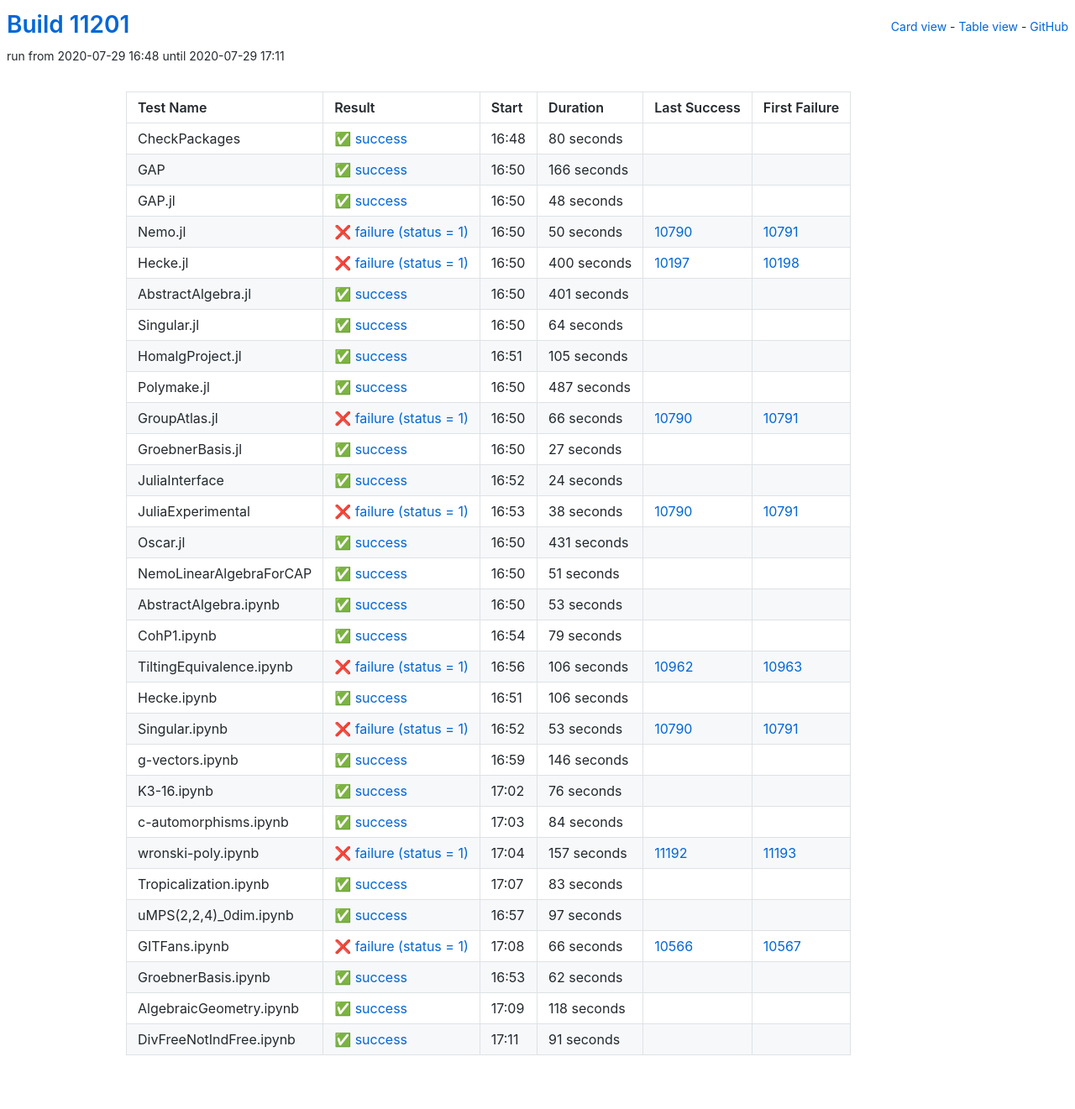
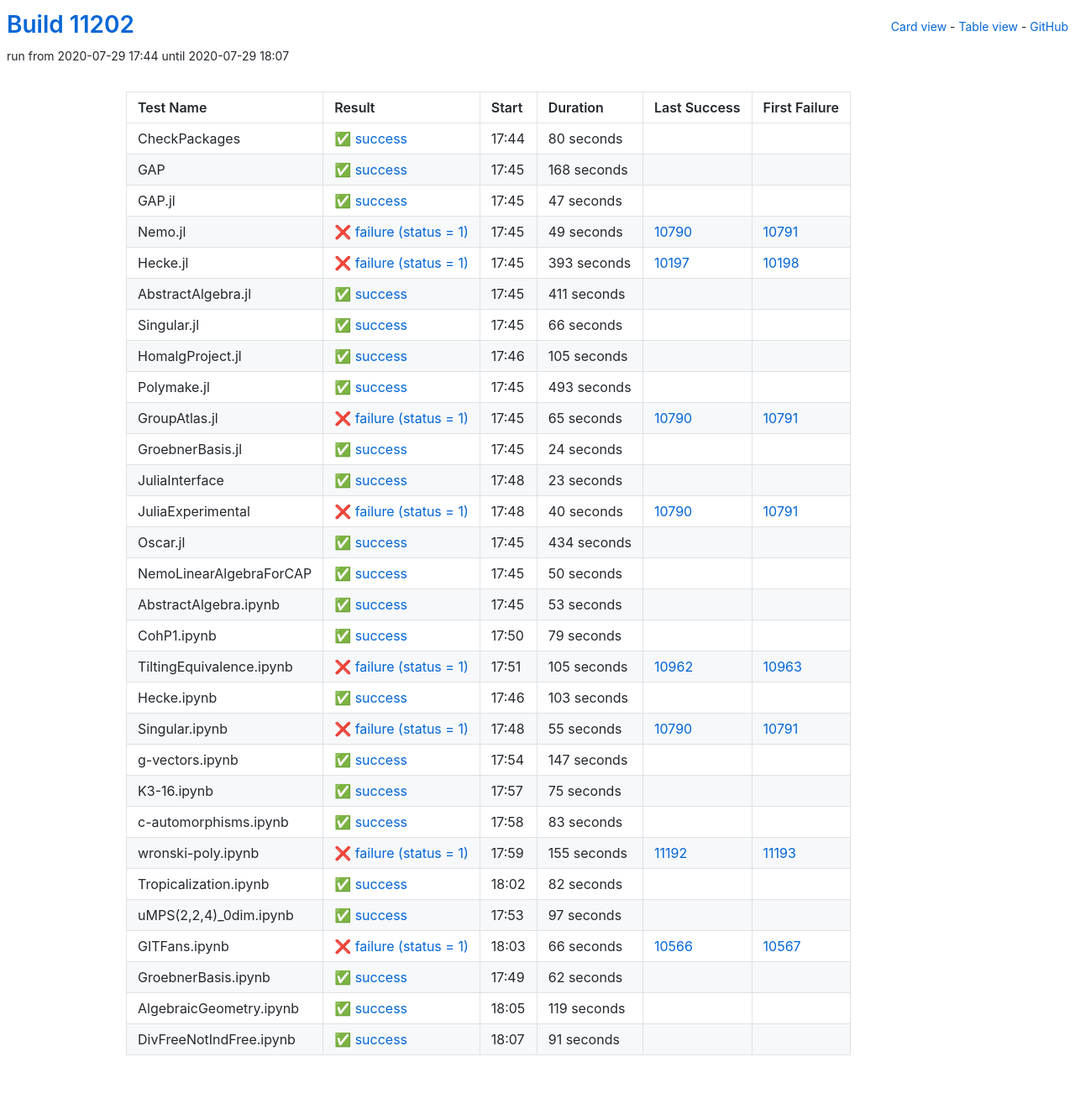
Before and after one commit to oscar-system/oscar-ci-status, a Jekyll site: the page built from table.html, in a window 1280 px wide. Shown: the whole page at 84% size. Built offline with Jekyll 4.4.1, drawn with Linux system fonts in a browser that asks for light colours.

Commit message:
Build #11202

```diff
--- a/_data/ci.yml
+++ b/_data/ci.yml
@@ -1,6 +1,6 @@
 ---
-build: 11201
-build_url: https://oscarci.mathematik.uni-kl.de/job/oscar/11201/
+build: 11202
+build_url: https://oscarci.mathematik.uni-kl.de/job/oscar/11202/
 job: oscar
 organization: oscar-system
 repo: oscar-ci-status
@@ -8,8 +8,8 @@
 tests:
 - name: CheckPackages
   id: checkpackages
-  log: https://oscarci.mathematik.uni-kl.de/job/oscar/11201/artifact/logs/build-11201/CheckPackages.log
-  start: 2020-07-29 16:48
+  log: https://oscarci.mathematik.uni-kl.de/job/oscar/11202/artifact/logs/build-11202/CheckPackages.log
+  start: 2020-07-29 17:44
   success: true
   exitcode: 0
   status: success
@@ -20,80 +20,80 @@
   first_failure_url:
 - name: GAP
   id: gap
-  log: https://oscarci.mathematik.uni-kl.de/job/oscar/11201/artifact/logs/build-11201/GAP.log
-  start: 2020-07-29 16:50
+  log: https://oscarci.mathematik.uni-kl.de/job/oscar/11202/artifact/logs/build-11202/GAP.log
+  start: 2020-07-29 17:45
   success: true
   exitcode: 0
   status: success
-  duration: 166
+  duration: 168
   last_success: false
   last_success_url:
   first_failure: false
   first_failure_url:
 - name: GAP.jl
   id: gap-jl
-  log: https://oscarci.mathematik.uni-kl.de/job/oscar/11201/artifact/logs/build-11201/GAP.jl.log
-  start: 2020-07-29 16:50
+  log: https://oscarci.mathematik.uni-kl.de/job/oscar/11202/artifact/logs/build-11202/GAP.jl.log
+  start: 2020-07-29 17:45
   success: true
   exitcode: 0
   status: success
-  duration: 48
+  duration: 47
   last_success: false
   last_success_url:
   first_failure: false
   first_failure_url:
 - name: Nemo.jl
   id: nemo-jl
-  log: https://oscarci.mathematik.uni-kl.de/job/oscar/11201/artifact/logs/build-11201/Nemo.jl.log
-  start: 2020-07-29 16:50
+  log: https://oscarci.mathematik.uni-kl.de/job/oscar/11202/artifact/logs/build-11202/Nemo.jl.log
+  start: 2020-07-29 17:45
   success: false
   exitcode: 1
   status: failure
-  duration: 50
+  duration: 49
   last_success: 10790
   last_success_url: https://oscarci.mathematik.uni-kl.de/job/oscar/10790/
   first_failure: 10791
   first_failure_url: https://oscarci.mathematik.uni-kl.de/job/oscar/10791/
 - name: Hecke.jl
   id: hecke-jl
-  log: https://oscarci.mathematik.uni-kl.de/job/oscar/11201/artifact/logs/build-11201/Hecke.jl.log
-  start: 2020-07-29 16:50
+  log: https://oscarci.mathematik.uni-kl.de/job/oscar/11202/artifact/logs/build-11202/Hecke.jl.log
+  start: 2020-07-29 17:45
   success: false
   exitcode: 1
   status: failure
-  duration: 400
+  duration: 393
   last_success: 10197
   last_success_url: https://oscarci.mathematik.uni-kl.de/job/oscar/10197/
   first_failure: 10198
   first_failure_url: https://oscarci.mathematik.uni-kl.de/job/oscar/10198/
 - name: AbstractAlgebra.jl
   id: abstractalgebra-jl
-  log: https://oscarci.mathematik.uni-kl.de/job/oscar/11201/artifact/logs/build-11201/AbstractAlgebra.jl.log
-  start: 2020-07-29 16:50
+  log: https://oscarci.mathematik.uni-kl.de/job/oscar/11202/artifact/logs/build-11202/AbstractAlgebra.jl.log
+  start: 2020-07-29 17:45
   success: true
   exitcode: 0
   status: success
-  duration: 401
+  duration: 411
   last_success: false
   last_success_url:
   first_failure: false
   first_failure_url:
 - name: Singular.jl
   id: singular-jl
-  log: https://oscarci.mathematik.uni-kl.de/job/oscar/11201/artifact/logs/build-11201/Singular.jl.log
-  start: 2020-07-29 16:50
+  log: https://oscarci.mathematik.uni-kl.de/job/oscar/11202/artifact/logs/build-11202/Singular.jl.log
+  start: 2020-07-29 17:45
   success: true
   exitcode: 0
   status: success
-  duration: 64
+  duration: 66
   last_success: false
   last_success_url:
   first_failure: false
   first_failure_url:
 - name: HomalgProject.jl
   id: homalgproject-jl
-  log: https://oscarci.mathematik.uni-kl.de/job/oscar/11201/artifact/logs/build-11201/HomalgProject.jl.log
-  start: 2020-07-29 16:51
+  log: https://oscarci.mathematik.uni-kl.de/job/oscar/11202/artifact/logs/build-11202/HomalgProject.jl.log
+  start: 2020-07-29 17:46
   success: true
   exitcode: 0
   status: success
@@ -104,44 +104,32 @@
   first_failure_url:
 - name: Polymake.jl
   id: polymake-jl
-  log: https://oscarci.mathematik.uni-kl.de/job/oscar/11201/artifact/logs/build-11201/Polymake.jl.log
-  start: 2020-07-29 16:50
+  log: https://oscarci.mathematik.uni-kl.de/job/oscar/11202/artifact/logs/build-11202/Polymake.jl.log
+  start: 2020-07-29 17:45
   success: true
   exitcode: 0
   status: success
-  duration: 487
+  duration: 493
   last_success: false
   last_success_url:
   first_failure: false
   first_failure_url:
 - name: GroupAtlas.jl
   id: groupatlas-jl
-  log: https://oscarci.mathematik.uni-kl.de/job/oscar/11201/artifact/logs/build-11201/GroupAtlas.jl.log
-  start: 2020-07-29 16:50
+  log: https://oscarci.mathematik.uni-kl.de/job/oscar/11202/artifact/logs/build-11202/GroupAtlas.jl.log
+  start: 2020-07-29 17:45
   success: false
   exitcode: 1
   status: failure
-  duration: 66
+  duration: 65
   last_success: 10790
   last_success_url: https://oscarci.mathematik.uni-kl.de/job/oscar/10790/
   first_failure: 10791
   first_failure_url: https://oscarci.mathematik.uni-kl.de/job/oscar/10791/
 - name: GroebnerBasis.jl
   id: groebnerbasis-jl
-  log: https://oscarci.mathematik.uni-kl.de/job/oscar/11201/artifact/logs/build-11201/GroebnerBasis.jl.log
-  start: 2020-07-29 16:50
-  success: true
-  exitcode: 0
-  status: success
-  duration: 27
-  last_success: false
-  last_success_url:
-  first_failure: false
-  first_failure_url:
-- name: JuliaInterface
-  id: juliainterface
-  log: https://oscarci.mathematik.uni-kl.de/job/oscar/11201/artifact/logs/build-11201/JuliaInterface.log
-  start: 2020-07-29 16:52
+  log: https://oscarci.mathematik.uni-kl.de/job/oscar/11202/artifact/logs/build-11202/GroebnerBasis.jl.log
+  start: 2020-07-29 17:45
   success: true
   exitcode: 0
   status: success
@@ -150,46 +138,58 @@
   last_success_url:
   first_failure: false
   first_failure_url:
+- name: JuliaInterface
+  id: juliainterface
+  log: https://oscarci.mathematik.uni-kl.de/job/oscar/11202/artifact/logs/build-11202/JuliaInterface.log
+  start: 2020-07-29 17:48
+  success: true
+  exitcode: 0
+  status: success
+  duration: 23
+  last_success: false
+  last_success_url:
+  first_failure: false
+  first_failure_url:
 - name: JuliaExperimental
   id: juliaexperimental
-  log: https://oscarci.mathematik.uni-kl.de/job/oscar/11201/artifact/logs/build-11201/JuliaExperimental.log
-  start: 2020-07-29 16:53
+  log: https://oscarci.mathematik.uni-kl.de/job/oscar/11202/artifact/logs/build-11202/JuliaExperimental.log
+  start: 2020-07-29 17:48
   success: false
   exitcode: 1
   status: failure
-  duration: 38
+  duration: 40
   last_success: 10790
   last_success_url: https://oscarci.mathematik.uni-kl.de/job/oscar/10790/
   first_failure: 10791
   first_failure_url: https://oscarci.mathematik.uni-kl.de/job/oscar/10791/
 - name: Oscar.jl
   id: oscar-jl
-  log: https://oscarci.mathematik.uni-kl.de/job/oscar/11201/artifact/logs/build-11201/Oscar.jl.log
-  start: 2020-07-29 16:50
+  log: https://oscarci.mathematik.uni-kl.de/job/oscar/11202/artifact/logs/build-11202/Oscar.jl.log
+  start: 2020-07-29 17:45
   success: true
   exitcode: 0
   status: success
-  duration: 431
+  duration: 434
   last_success: false
   last_success_url:
   first_failure: false
   first_failure_url:
 - name: NemoLinearAlgebraForCAP
   id: nemolinearalgebraforcap
-  log: https://oscarci.mathematik.uni-kl.de/job/oscar/11201/artifact/logs/build-11201/NemoLinearAlgebraForCAP.log
-  start: 2020-07-29 16:50
+  log: https://oscarci.mathematik.uni-kl.de/job/oscar/11202/artifact/logs/build-11202/NemoLinearAlgebraForCAP.log
+  start: 2020-07-29 17:45
   success: true
   exitcode: 0
   status: success
-  duration: 51
+  duration: 50
   last_success: false
   last_success_url:
   first_failure: false
   first_failure_url:
 - name: AbstractAlgebra.ipynb
   id: abstractalgebra-ipynb
-  log: https://oscarci.mathematik.uni-kl.de/job/oscar/11201/artifact/logs/build-11201/AbstractAlgebra.ipynb.log
-  start: 2020-07-29 16:50
+  log: https://oscarci.mathematik.uni-kl.de/job/oscar/11202/artifact/logs/build-11202/AbstractAlgebra.ipynb.log
+  start: 2020-07-29 17:45
   success: true
   exitcode: 0
   status: success
@@ -200,8 +200,8 @@
   first_failure_url:
 - name: CohP1.ipynb
   id: cohp1-ipynb
-  log: https://oscarci.mathematik.uni-kl.de/job/oscar/11201/artifact/logs/build-11201/CohP1.ipynb.log
-  start: 2020-07-29 16:54
+  log: https://oscarci.mathematik.uni-kl.de/job/oscar/11202/artifact/logs/build-11202/CohP1.ipynb.log
+  start: 2020-07-29 17:50
   success: true
   exitcode: 0
   status: success
@@ -212,92 +212,68 @@
   first_failure_url:
 - name: TiltingEquivalence.ipynb
   id: tiltingequivalence-ipynb
-  log: https://oscarci.mathematik.uni-kl.de/job/oscar/11201/artifact/logs/build-11201/TiltingEquivalence.ipynb.log
-  start: 2020-07-29 16:56
+  log: https://oscarci.mathematik.uni-kl.de/job/oscar/11202/artifact/logs/build-11202/TiltingEquivalence.ipynb.log
+  start: 2020-07-29 17:51
   success: false
   exitcode: 1
   status: failure
-  duration: 106
+  duration: 105
   last_success: 10962
   last_success_url: https://oscarci.mathematik.uni-kl.de/job/oscar/10962/
   first_failure: 10963
   first_failure_url: https://oscarci.mathematik.uni-kl.de/job/oscar/10963/
 - name: Hecke.ipynb
   id: hecke-ipynb
-  log: https://oscarci.mathematik.uni-kl.de/job/oscar/11201/artifact/logs/build-11201/Hecke.ipynb.log
-  start: 2020-07-29 16:51
+  log: https://oscarci.mathematik.uni-kl.de/job/oscar/11202/artifact/logs/build-11202/Hecke.ipynb.log
+  start: 2020-07-29 17:46
   success: true
   exitcode: 0
   status: success
-  duration: 106
+  duration: 103
   last_success: false
   last_success_url:
   first_failure: false
   first_failure_url:
 - name: Singular.ipynb
   id: singular-ipynb
-  log: https://oscarci.mathematik.uni-kl.de/job/oscar/11201/artifact/logs/build-11201/Singular.ipynb.log
-  start: 2020-07-29 16:52
+  log: https://oscarci.mathematik.uni-kl.de/job/oscar/11202/artifact/logs/build-11202/Singular.ipynb.log
+  start: 2020-07-29 17:48
   success: false
   exitcode: 1
   status: failure
-  duration: 53
+  duration: 55
   last_success: 10790
   last_success_url: https://oscarci.mathematik.uni-kl.de/job/oscar/10790/
   first_failure: 10791
   first_failure_url: https://oscarci.mathematik.uni-kl.de/job/oscar/10791/
 - name: g-vectors.ipynb
   id: g-vectors-ipynb
-  log: https://oscarci.mathematik.uni-kl.de/job/oscar/11201/artifact/logs/build-11201/g-vectors.ipynb.log
-  start: 2020-07-29 16:59
+  log: https://oscarci.mathematik.uni-kl.de/job/oscar/11202/artifact/logs/build-11202/g-vectors.ipynb.log
+  start: 2020-07-29 17:54
   success: true
   exitcode: 0
   status: success
-  duration: 146
+  duration: 147
   last_success: false
   last_success_url:
   first_failure: false
   first_failure_url:
 - name: K3-16.ipynb
   id: k3-16-ipynb
-  log: https://oscarci.mathematik.uni-kl.de/job/oscar/11201/artifact/logs/build-11201/K3-16.ipynb.log
-  start: 2020-07-29 17:02
+  log: https://oscarci.mathematik.uni-kl.de/job/oscar/11202/artifact/logs/build-11202/K3-16.ipynb.log
+  start: 2020-07-29 17:57
   success: true
   exitcode: 0
   status: success
-  duration: 76
+  duration: 75
   last_success: false
   last_success_url:
   first_failure: false
   first_failure_url:
 - name: c-automorphisms.ipynb
   id: c-automorphisms-ipynb
-  log: https://oscarci.mathematik.uni-kl.de/job/oscar/11201/artifact/logs/build-11201/c-automorphisms.ipynb.log
-  start: 2020-07-29 17:03
-  success: true
-  exitcode: 0
-  status: success
-  duration: 84
-  last_success: false
-  last_success_url:
-  first_failure: false
-  first_failure_url:
-- name: wronski-poly.ipynb
-  id: wronski-poly-ipynb
-  log: https://oscarci.mathematik.uni-kl.de/job/oscar/11201/artifact/logs/build-11201/wronski-poly.ipynb.log
-  start: 2020-07-29 17:04
-  success: false
-  exitcode: 1
-  status: failure
-  duration: 157
-  last_success: 11192
-  last_success_url: https://oscarci.mathematik.uni-kl.de/job/oscar/11192/
-  first_failure: 11193
-  first_failure_url: https://oscarci.mathematik.uni-kl.de/job/oscar/11193/
-- name: Tropicalization.ipynb
-  id: tropicalization-ipynb
-  log: https://oscarci.mathematik.uni-kl.de/job/oscar/11201/artifact/logs/build-11201/Tropicalization.ipynb.log
-  start: 2020-07-29 17:07
+  log: https://oscarci.mathematik.uni-kl.de/job/oscar/11202/artifact/logs/build-11202/c-automorphisms.ipynb.log
+  start: 2020-07-29 17:58
   success: true
   exitcode: 0
   status: success
@@ -306,10 +282,34 @@
   last_success_url:
   first_failure: false
   first_failure_url:
+- name: wronski-poly.ipynb
+  id: wronski-poly-ipynb
+  log: https://oscarci.mathematik.uni-kl.de/job/oscar/11202/artifact/logs/build-11202/wronski-poly.ipynb.log
+  start: 2020-07-29 17:59
+  success: false
+  exitcode: 1
+  status: failure
+  duration: 155
+  last_success: 11192
+  last_success_url: https://oscarci.mathematik.uni-kl.de/job/oscar/11192/
+  first_failure: 11193
+  first_failure_url: https://oscarci.mathematik.uni-kl.de/job/oscar/11193/
+- name: Tropicalization.ipynb
+  id: tropicalization-ipynb
+  log: https://oscarci.mathematik.uni-kl.de/job/oscar/11202/artifact/logs/build-11202/Tropicalization.ipynb.log
+  start: 2020-07-29 18:02
+  success: true
+  exitcode: 0
+  status: success
+  duration: 82
+  last_success: false
+  last_success_url:
+  first_failure: false
+  first_failure_url:
 - name: uMPS(2,2,4)_0dim.ipynb
   id: umps-2-2-4-0dim-ipynb
-  log: https://oscarci.mathematik.uni-kl.de/job/oscar/11201/artifact/logs/build-11201/uMPS-2-2-4-_0dim.ipynb.log
-  start: 2020-07-29 16:57
+  log: https://oscarci.mathematik.uni-kl.de/job/oscar/11202/artifact/logs/build-11202/uMPS-2-2-4-_0dim.ipynb.log
+  start: 2020-07-29 17:53
   success: true
   exitcode: 0
   status: success
@@ -320,8 +320,8 @@
   first_failure_url:
 - name: GITFans.ipynb
   id: gitfans-ipynb
-  log: https://oscarci.mathematik.uni-kl.de/job/oscar/11201/artifact/logs/build-11201/GITFans.ipynb.log
-  start: 2020-07-29 17:08
+  log: https://oscarci.mathematik.uni-kl.de/job/oscar/11202/artifact/logs/build-11202/GITFans.ipynb.log
+  start: 2020-07-29 18:03
   success: false
   exitcode: 1
   status: failure
@@ -332,8 +332,8 @@
   first_failure_url: https://oscarci.mathematik.uni-kl.de/job/oscar/10567/
 - name: GroebnerBasis.ipynb
   id: groebnerbasis-ipynb
-  log: https://oscarci.mathematik.uni-kl.de/job/oscar/11201/artifact/logs/build-11201/GroebnerBasis.ipynb.log
-  start: 2020-07-29 16:53
+  log: https://oscarci.mathematik.uni-kl.de/job/oscar/11202/artifact/logs/build-11202/GroebnerBasis.ipynb.log
+  start: 2020-07-29 17:49
   success: true
   exitcode: 0
   status: success
@@ -344,20 +344,20 @@
   first_failure_url:
 - name: AlgebraicGeometry.ipynb
   id: algebraicgeometry-ipynb
-  log: https://oscarci.mathematik.uni-kl.de/job/oscar/11201/artifact/logs/build-11201/AlgebraicGeometry.ipynb.log
-  start: 2020-07-29 17:09
+  log: https://oscarci.mathematik.uni-kl.de/job/oscar/11202/artifact/logs/build-11202/AlgebraicGeometry.ipynb.log
+  start: 2020-07-29 18:05
   success: true
   exitcode: 0
   status: success
-  duration: 118
+  duration: 119
   last_success: false
   last_success_url:
   first_failure: false
   first_failure_url:
 - name: DivFreeNotIndFree.ipynb
   id: divfreenotindfree-ipynb
-  log: https://oscarci.mathematik.uni-kl.de/job/oscar/11201/artifact/logs/build-11201/DivFreeNotIndFree.ipynb.log
-  start: 2020-07-29 17:11
+  log: https://oscarci.mathematik.uni-kl.de/job/oscar/11202/artifact/logs/build-11202/DivFreeNotIndFree.ipynb.log
+  start: 2020-07-29 18:07
   success: true
   exitcode: 0
   status: success
```
Also changed, not shown: README.md.
